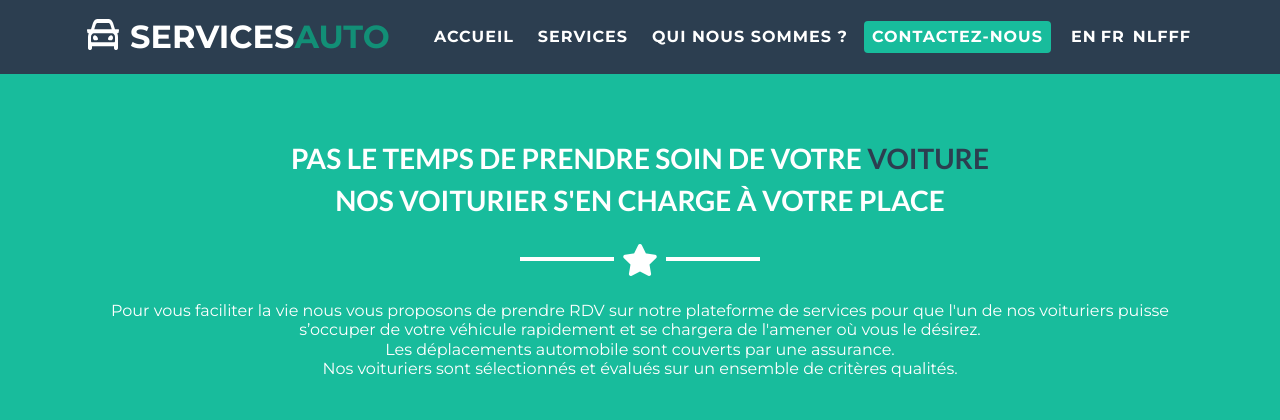
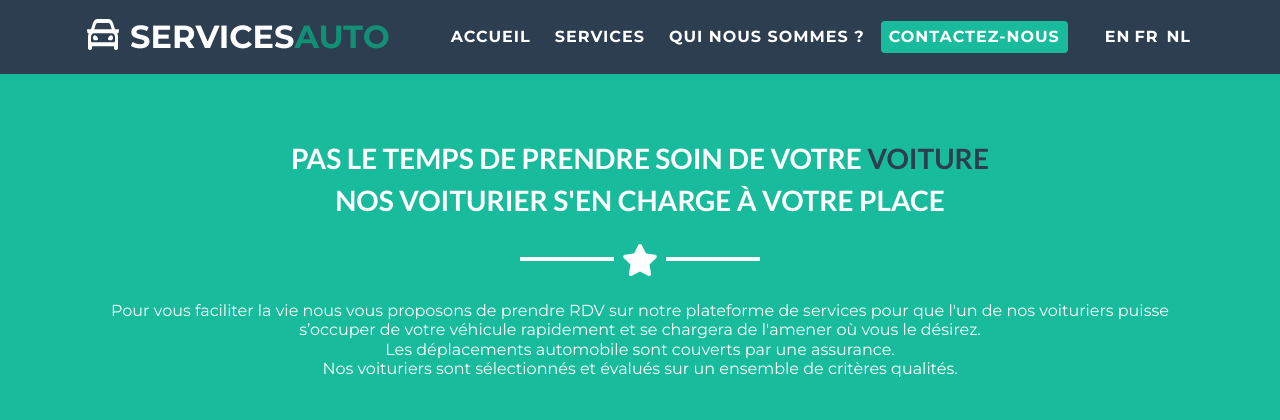
Before and after one commit to yassinesheasy/servicesauto, a PHP site: page / in a window 1280 px wide. Shown: the top 420 px of the page. Run offline with PHP 8.4, Linux system fonts and the light colour scheme; some libraries are stand-ins or nearby versions.

Commit message:
change text

```diff
--- a/index.php
+++ b/index.php
@@ -90,7 +90,7 @@ include 'lang/configlang.php';
               <a class="nav-link py-1 px-0 px-lg-0 rounded js-scroll-trigger" href="index.php?lang=fr">FR</a>
             </li>
                <li class="nav-item mx-0 mx-lg-1">
-              <a class="nav-link py-1 px-0 px-lg-0 rounded js-scroll-trigger" href="index.php?lang=nl">NLfff</a>
+              <a class="nav-link py-1 px-0 px-lg-0 rounded js-scroll-trigger" href="index.php?lang=nl">NL</a>
             </li>
           </ul>
         </div>
```
